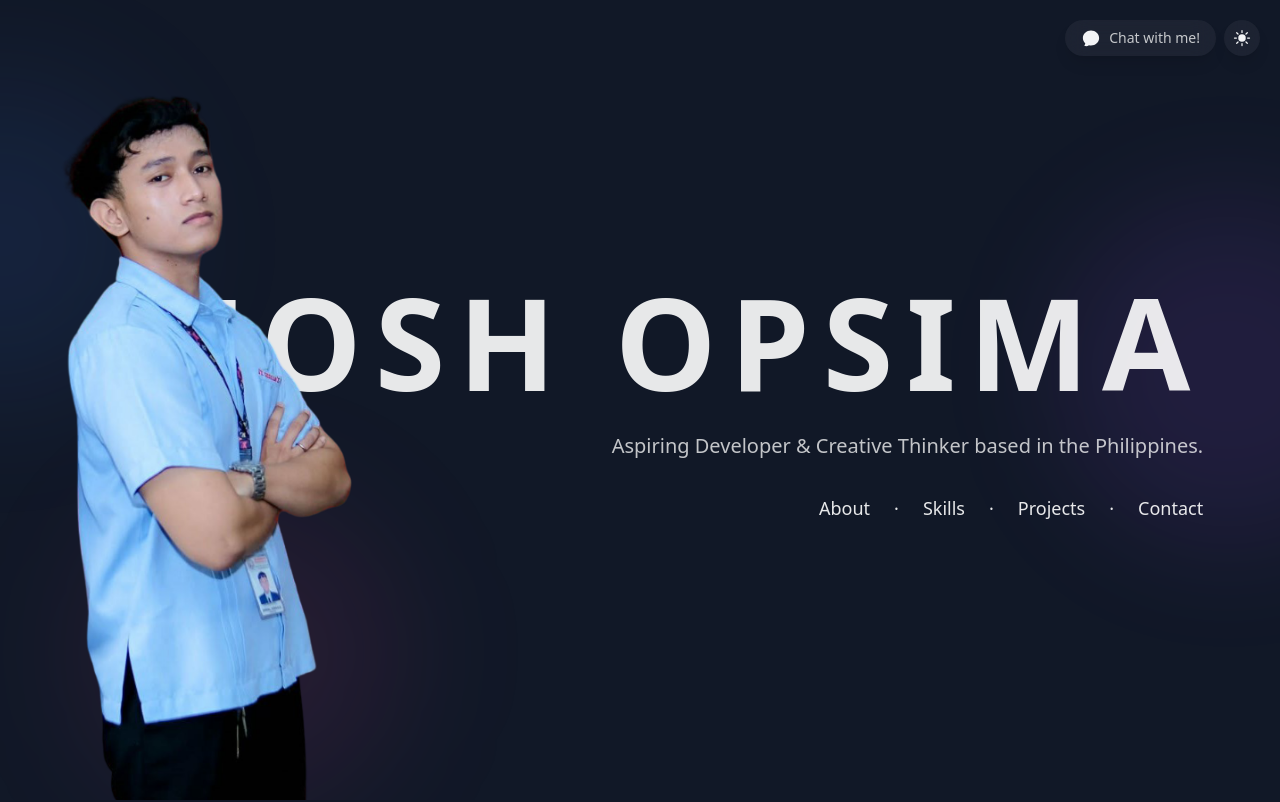
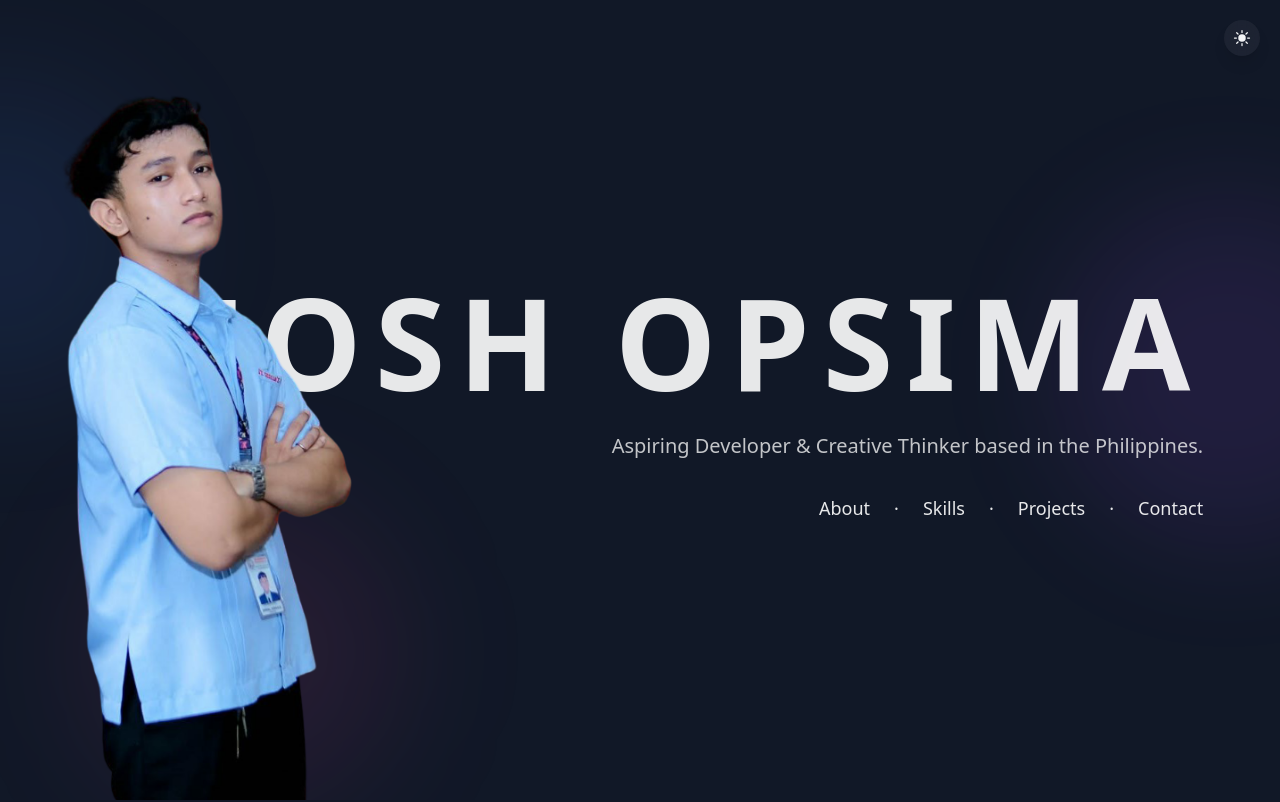
Before and after one commit to revieqt/portfolio, a React (Vite) app: page / in a window 1280 px wide. Shown: the top 802 px of the page. Built offline with nearby package versions, Linux system fonts and the light colour scheme; no server answers; a web font is replaced by a local one.

Commit message:
removed chat temporarilly

```diff
--- a/src/App.tsx
+++ b/src/App.tsx
@@ -1,5 +1,7 @@
 import { useState, useEffect } from "react";
-import { SunIcon, MoonIcon, ChatBubbleOvalLeftIcon } from "@heroicons/react/24/solid";
+import { SunIcon, MoonIcon,
+  // ChatBubbleOvalLeftIcon
+} from "@heroicons/react/24/solid";
 import Hero from "./components/Hero";
 import About from "./components/About";
 import Skills from "./components/Skills";
@@ -7,11 +9,11 @@ import Certifications from "./components/Certifications";
 import Projects from "./components/Projects";
 import Contact from "./components/Contact";
 import Footer from "./components/Footer";
-import Chat from "./components/Chat";
+// import Chat from "./components/Chat";
 
 export default function App() {
   const [darkMode, setDarkMode] = useState(true);
-  const [isChatOpen, setIsChatOpen] = useState(false);
+  // const [isChatOpen, setIsChatOpen] = useState(false);
 
   useEffect(() => {
     document.documentElement.classList.toggle("dark", darkMode);
@@ -50,7 +52,7 @@ export default function App() {
       `}</style>
 
       <div className="relative z-10">
-        <button
+        {/* <button
           onClick={() => setIsChatOpen(true)}
           className="p-2 px-4 z-50 flex gap-2 fixed top-5 right-16 rounded-full backdrop-blur-md bg-white/10 dark:bg-white/5 hover:border hover:border-gray-400 dark:hover:border-gray-200 hover:bg-white/20 dark:hover:bg-white/10 transition shadow-lg hover:shadow-xl"
           aria-label="Toggle dark mode"
@@ -59,7 +61,7 @@ export default function App() {
           <p className="text-sm text-gray-700 dark:text-white/75">
             Chat with me!
           </p>
-        </button>
+        </button> */}
         <button
           onClick={() => setDarkMode(!darkMode)}
           className="p-2 z-50 fixed top-5 right-5 rounded-full backdrop-blur-md bg-white/10 dark:bg-white/5 hover:border hover:border-gray-400 dark:hover:border-gray-200 hover:bg-white/20 dark:hover:bg-white/10 transition shadow-lg hover:shadow-xl"
@@ -75,10 +77,10 @@ export default function App() {
         <Contact />
         <Footer />
 
-        <Chat
+        {/* <Chat
           isOpen={isChatOpen}
           onClose={() => setIsChatOpen(false)}
-        />
+        /> */}
       </div>
     </div>
   );
```
